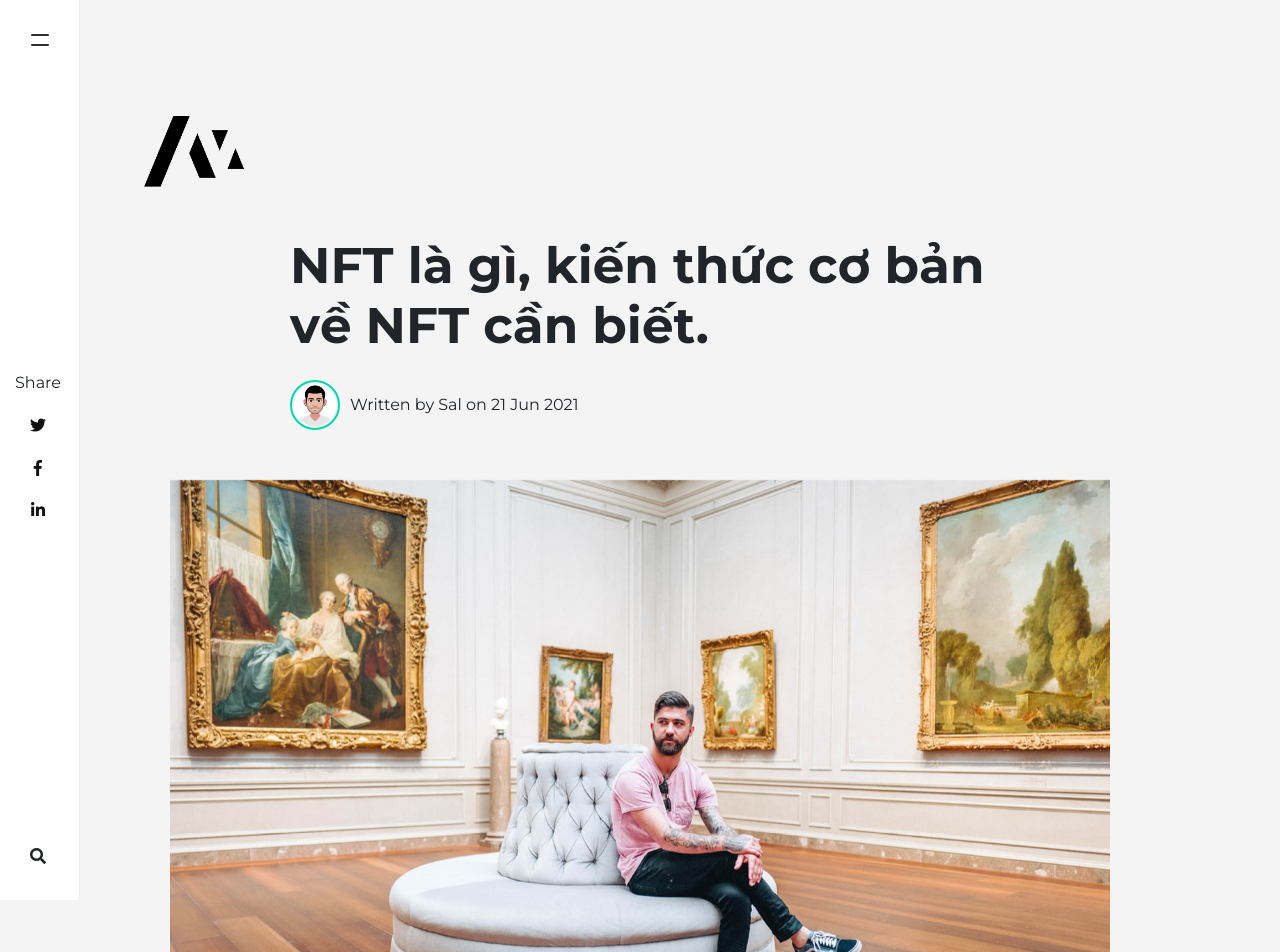
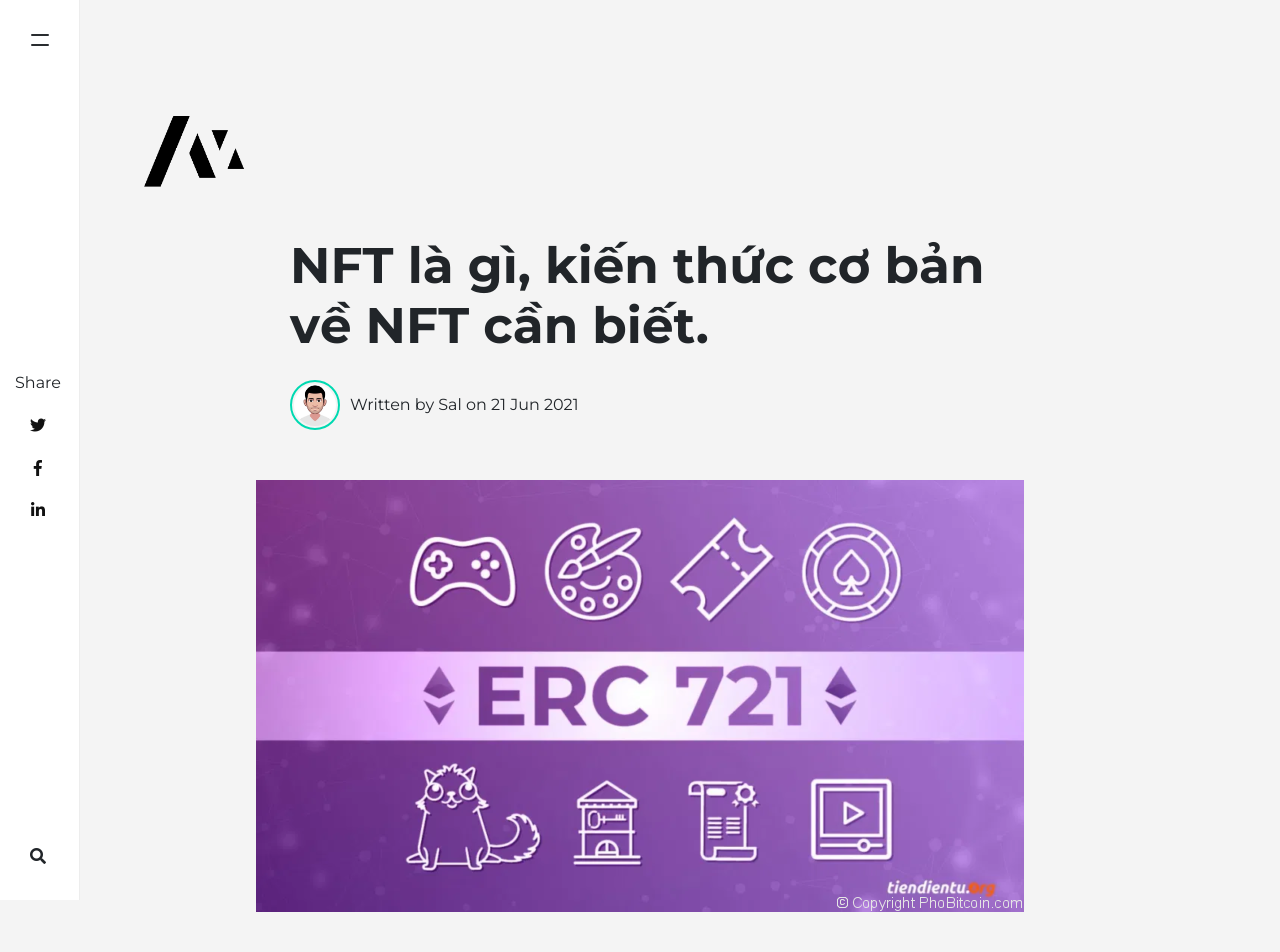
Before and after one commit to vietnamcrypto/vietnamcrypto.github.io, a Jekyll site: the page built from _posts/2021-06-21-nft-la-gi.md, in a window 1280 px wide. Shown: the top 952 px of the page. Built offline with Jekyll 4.4.1, drawn with Linux system fonts in a browser that asks for light colours; nearby versions of some CDN libraries; comment, search, counter and statistics services are not loaded.

Commit message:
update image

```diff
--- a/_posts/2021-06-21-nft-la-gi.md
+++ b/_posts/2021-06-21-nft-la-gi.md
@@ -3,7 +3,7 @@ layout: post
 title:  "NFT là gì, kiến thức cơ bản về NFT cần biết."
 author: sal
 categories: [ Lifestyle ]
-image: assets/images/1.jpg
+image: assets/images/nft.png
 ---
 Khái niệm NFT được nhắc đến rất nhiều gần đây, tuy nhiên không phải ai cũng hiểu về nó. Đọc các bài viết được dịch trên mạng cũng rất khó hiểu do đó hôm nay Phố Bitcoin sẽ viết một bài trình bày đơn giản dễ hiểu để ai cũng có thể nắm được.
 
```
Also changed, not shown: assets/images/nft.png (added).
